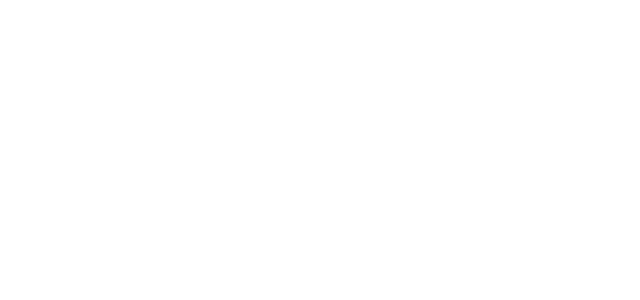
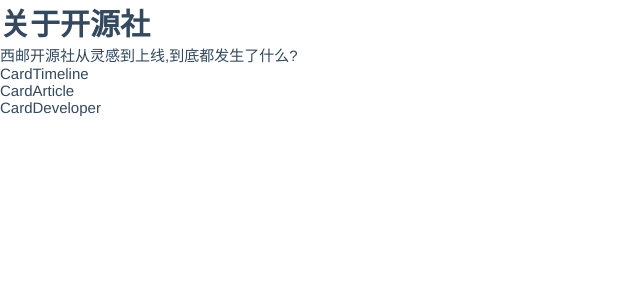
Before and after one commit to ningoink/xiyoucircle, a Vue app: page /about in a window 1280 px wide. Shown: the top 300 px of the page, without its empty margins (0-640 px from the left). Built offline with nearby package versions, Linux system fonts and the light colour scheme.

Commit message:
开启“关于开源社”新功能，建立组件骨架，重新编写 UI 代码

```diff
--- a/src/router/index.js
+++ b/src/router/index.js
@@ -22,14 +22,14 @@
         //         title: '西邮实验室'
         //     }
         // },
-        // {
-        //     path: '/about',
-        //     name: 'About',
-        //     component: () => import(`@/views/about/index.vue`),
-        //     meta: {
-        //         title: '关于开源社'
-        //     }
-        // }
+        {
+            path: '/about',
+            name: 'About',
+            component: () => import(`@/views/about/index.vue`),
+            meta: {
+                title: '关于开源社'
+            }
+        }
     ]
 })
 
--- /dev/null
+++ b/src/views/about/card-article.vue
@@ -0,0 +1,15 @@
+<template>
+    <section>
+        CardArticle
+    </section>
+</template>
+
+<script>
+export default {
+    name: 'CardArticle'
+}
+</script>
+
+<style scoped>
+
+</style>
--- /dev/null
+++ b/src/views/about/card-developer.vue
@@ -0,0 +1,15 @@
+<template>
+    <section>
+        CardDeveloper
+    </section>
+</template>
+
+<script>
+export default {
+    name: 'CardDeveloper'
+}
+</script>
+
+<style scoped>
+
+</style>
--- /dev/null
+++ b/src/views/about/card-timeline.vue
@@ -0,0 +1,15 @@
+<template>
+    <section>
+        CardTimeline
+    </section>
+</template>
+
+<script>
+export default {
+    name: 'CardTimeline'
+}
+</script>
+
+<style scoped>
+
+</style>
--- /dev/null
+++ b/src/views/about/index.vue
@@ -0,0 +1,31 @@
+<template>
+    <div id="lab">
+        <header>
+            <h1>关于开源社</h1>
+            <p>
+                西邮开源社从灵感到上线,到底都发生了什么?
+            </p>
+        </header>
+        <card-timeline></card-timeline>
+        <card-article></card-article>
+        <card-developer></card-developer>
+    </div>
+</template>
+
+<script>
+import CardTimeline from './card-timeline'
+import CardArticle from './card-article'
+import CardDeveloper from './card-developer'
+
+export default {
+    name: 'About',
+    components: {
+        CardTimeline,
+        CardArticle,
+        CardDeveloper
+    }
+}
+</script>
+
+<style scoped>
+</style>
```
